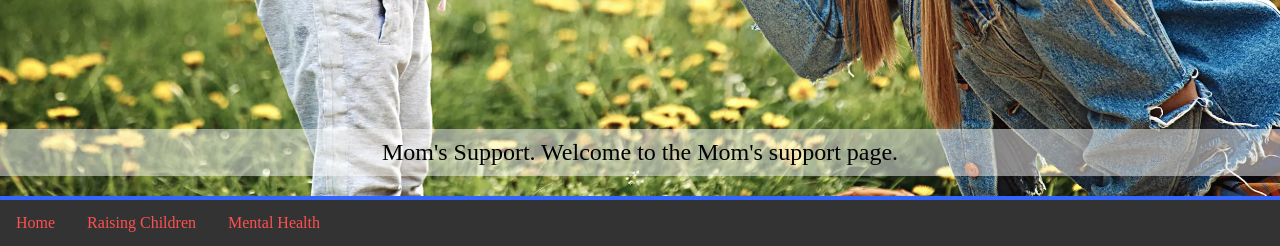
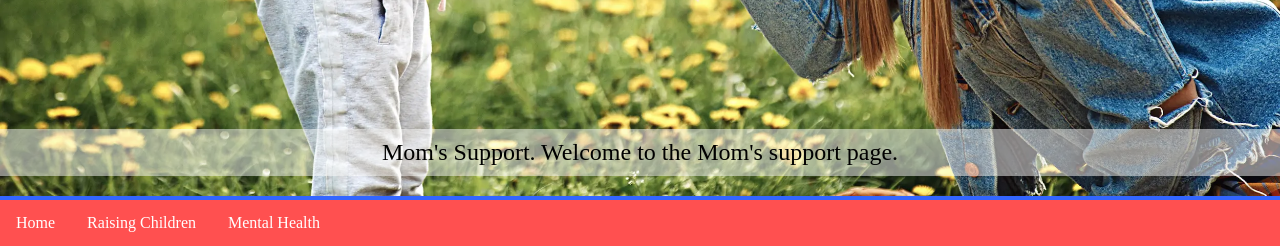
Before and after one commit to WhiteSonata/Portfolio, a PHP site: page /Project2/index.html in a window 1280 px wide. Shown: the part 657-903 px from the top of the page. Run offline with PHP 8.4, Linux system fonts and the light colour scheme.

Commit message:
Update index.css

```diff
--- a/Project2/index.css
+++ b/Project2/index.css
@@ -35,14 +35,14 @@ img, embed, object, video {
 /* The navbar container */
 .topnav {
   overflow: hidden;
-  background-color: #333;
+  background-color: #ff5050;
 }
 
 /* Navbar links */
 .topnav a {
   float: left;
   display: block;
-  color: #ff5050;
+  color: white;
   text-align: center;
   padding: 14px 16px;
   text-decoration: none;
```
